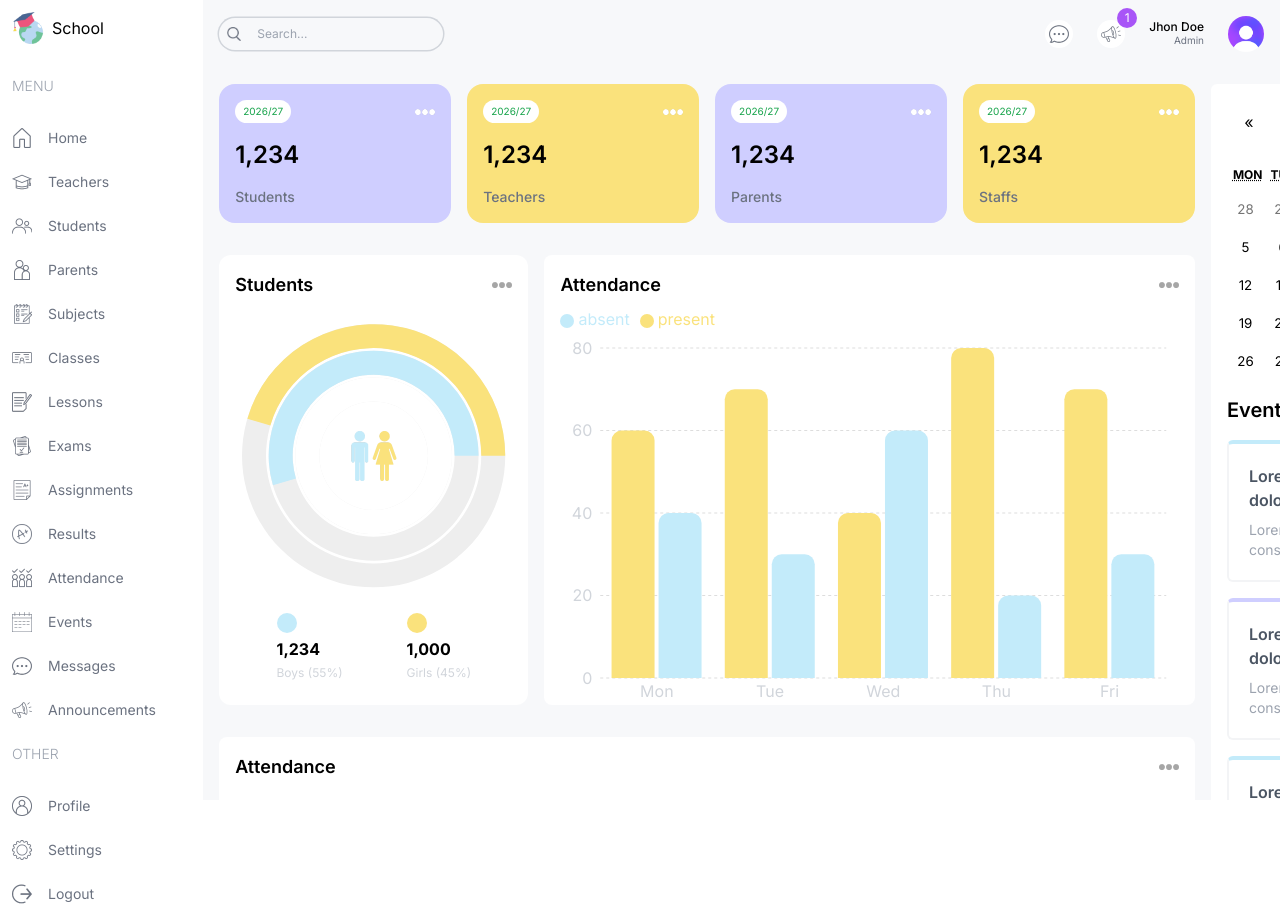
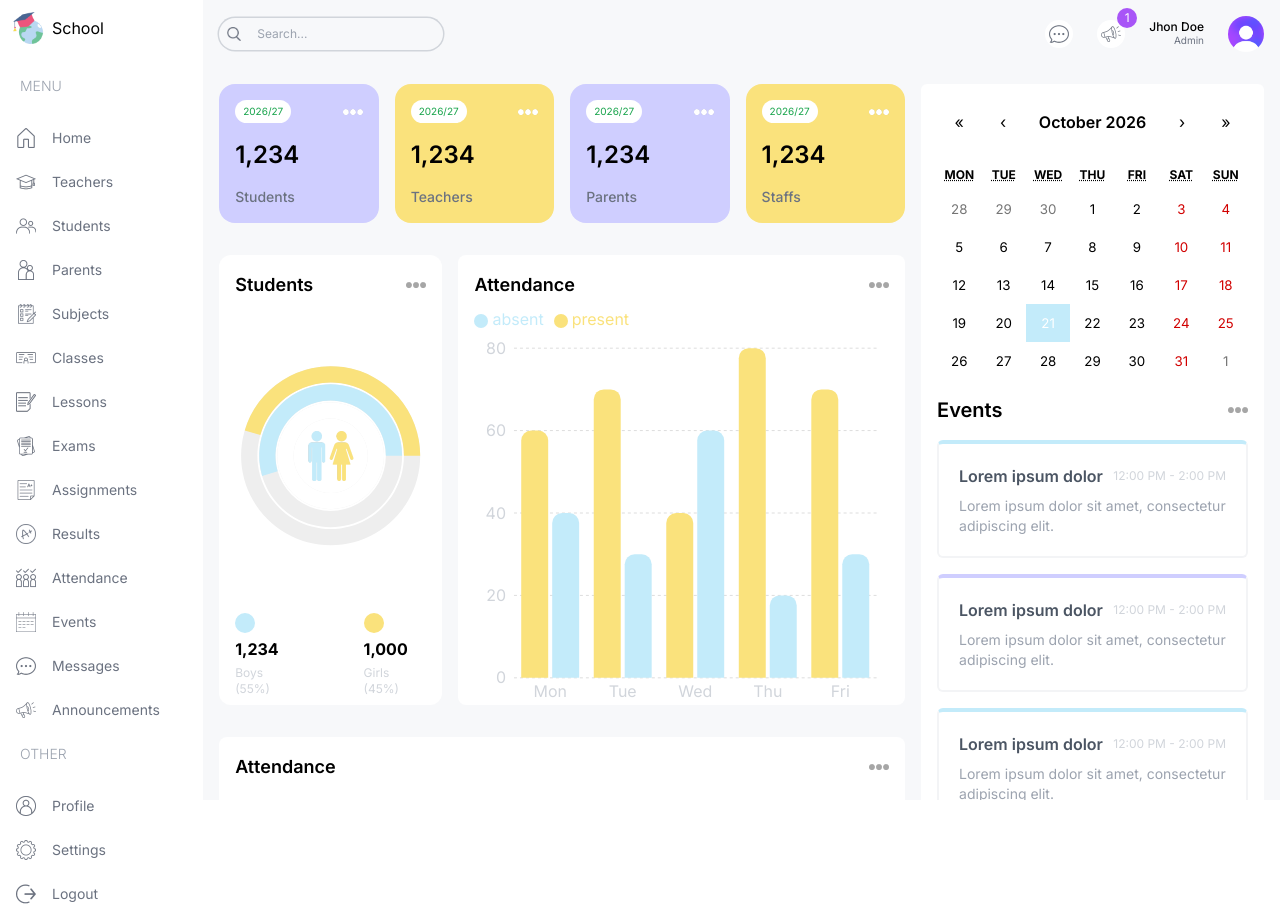
Before and after one commit to souravkumarswain/schoolDashboard, a Next.js app: page /admin in a window 1280 px wide. Built offline with nearby package versions, Linux system fonts and the light colour scheme.

Commit message:
some style and menu changed

```diff
--- a/src/app/(dashboard)/admin/page.tsx
+++ b/src/app/(dashboard)/admin/page.tsx
@@ -8,9 +8,9 @@ import UserCard from "@/components/UserCard";
 const AdminPage = () => {
   return (
     <>
-      <div className="p-4 flex gap-4 flex-col md:flex-row">
+      <div className="flex w-full min-w-0 flex-col gap-4 p-4 lg:flex-row">
         {/* LEFT */}
-        <div className="w-full lg:2/3 flex flex-col gap-8">
+        <div className="flex w-full min-w-0 flex-col gap-8 lg:flex-[2]">
             {/* USER CARDS */}
             <div className="flex gap-4 justify-between flex-wrap">
                 <UserCard type="student"/>
@@ -19,13 +19,13 @@ const AdminPage = () => {
                 <UserCard type="staff"/>
             </div>
             {/* MIDDLE CHARTS */}
-            <div className="flex gap-4 flex-col lg:flex-row">
+            <div className="flex min-w-0 flex-col gap-4 lg:flex-row">
                 {/* COUNT CHART */}
-                <div className="w-full lg:w-1/3 h-[450px]">
+                <div className="h-[450px] w-full min-w-0 lg:flex-1">
                     <CountChart/>
                 </div>
                 {/* ATTENDANCE CHART */}
-                <div className="w-full lg:w-2/3 h-[450px]">
+                <div className="h-[450px] w-full min-w-0 lg:flex-[2]">
                     <AttendanceChart/>
                 </div>
             </div>
@@ -35,7 +35,7 @@ const AdminPage = () => {
                 </div>
         </div>
         {/* RIGHT */}
-        <div className="w-full lg:w-1/3 flex flex-col gap-8">
+        <div className="flex w-full min-w-0 flex-col gap-8 lg:flex-1">
             <EventCalendar/>
             <Announcement/>
         </div>
--- a/src/app/(dashboard)/layout.tsx
+++ b/src/app/(dashboard)/layout.tsx
@@ -21,7 +21,7 @@ export default function DashboardLayout({
             <Menu/>
         </div>
         {/* right */}
-        <div className="flex-1 min-w-0 bg-[#F7F8FA] overflow-scroll w-full">
+        <div className="flex-1 min-w-0 overflow-x-hidden overflow-y-auto bg-[#F7F8FA]">
             <Navbar/>
             {children}
         </div>
--- a/src/components/Menu.tsx
+++ b/src/components/Menu.tsx
@@ -1,5 +1,6 @@
 import Image from "next/image";
 import Link from "next/link";
+import { role } from "@/lib/data";
 
 const menuItems = [
   {
@@ -122,18 +123,20 @@ const Menu = () => {
       {
         menuItems.map(i => (
           <div className="flex flex-col gap-2" key={i.title}>
-              <span className="hidden lg:block text-gray-400 font-light my-4">{i.title}</span>
+            <span className="hidden lg:block text-gray-400 font-light my-4 px-2">{i.title}</span>
             {
-                  i.items.map(item => (
-                    <Link href = {item.href}
+              i.items.map(item =>
+                item.visible.includes(role) ? (
+                  <Link
+                    href={item.href}
                     key={item.label}
-                    className="flex items-center justify-center lg:justify-start gap-4 text-gray-500 py-2">
-                        <Image src={item.icon} alt={item.label} width={20} height={20}/>
-                        <span className="hidden lg:block">
-                          {item.label}
-                        </span>
+                    className="flex items-center justify-center lg:justify-start gap-4 text-gray-500 py-2 rounded-md px-1 hover:bg-lamaSkyLight"
+                  >
+                    <Image src={item.icon} alt={item.label} width={20} height={20} />
+                    <span className="hidden lg:block">{item.label}</span>
                   </Link>
-                  ))
+                ) : null
+              )
             }
           </div>
         ))
```
Lines whose indentation alone changed are shown as unchanged.
